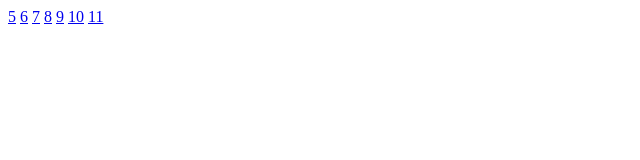
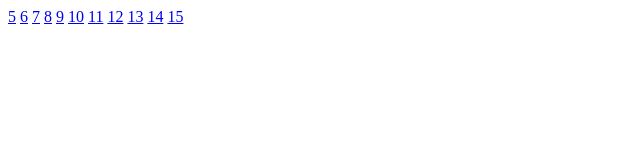
Before and after one commit to Chinesetests-cn/1, a plain HTML site: page index.html in a window 1280 px wide. Shown: the full height of the page, 0-640 px from the left. Drawn offline with Linux system fonts and the light colour scheme.

Commit message:
Update index.html

```diff
--- a/index.html
+++ b/index.html
@@ -11,7 +11,10 @@
   <a href="asra.html">9</a>
   <a href="mushtaq.html">10</a>
   <a href="nasir.html">11</a>
-
+    <a href="salah.html">12</a>
+  <a href="jamila.html">13</a>
+  <a href="muslim.html">14</a>
+    <a href="altaf.html">15</a>
 
 </body>
 </html>
```
